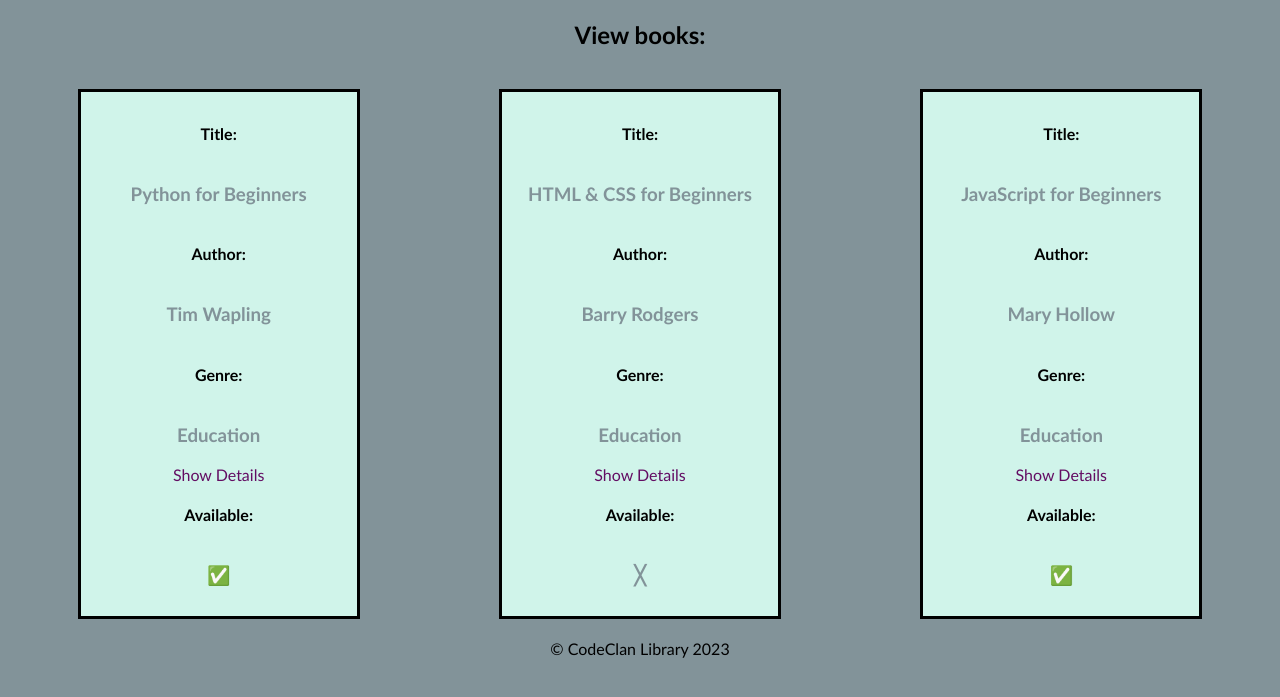
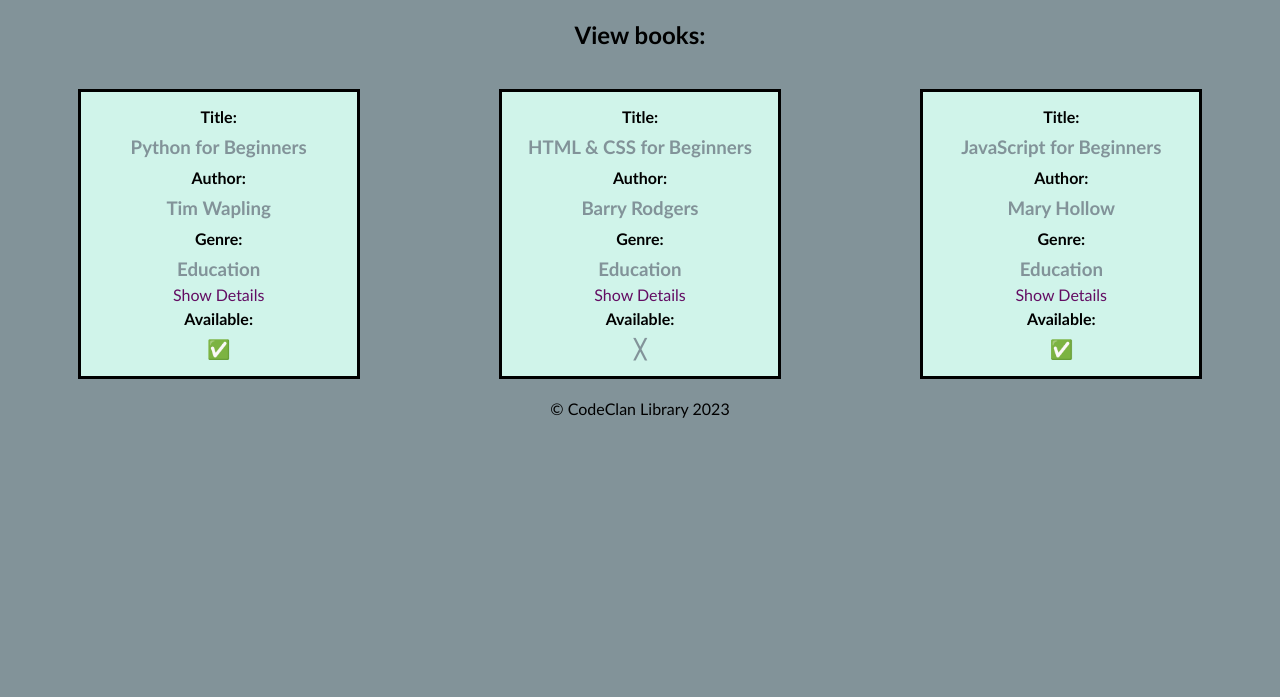
Before and after one commit to sshingler/Flask---bookshop_homework, a Flask app: page /stock in a window 1280 px wide. Shown: the part 87-784 px from the top of the page. Run offline with Flask 2, Linux system fonts and the light colour scheme.

Commit message:
11 - MVP + extensions + styling

```diff
--- a/static/styles.css
+++ b/static/styles.css
@@ -44,6 +44,10 @@ iframe{
     border-style: solid;
 }
 
+.book_container h4 {
+    margin: 5px;
+}
 .book_container h3 {
     color: rgb(130 147 153);
+    margin: 5px;
 }
```
